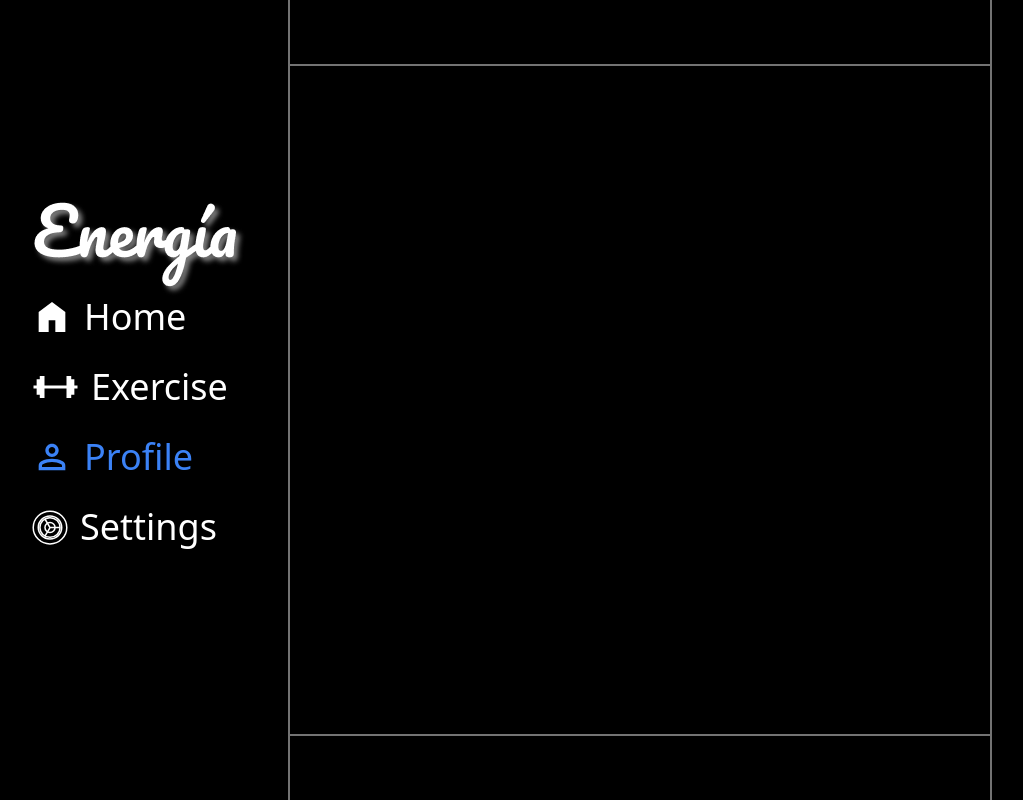
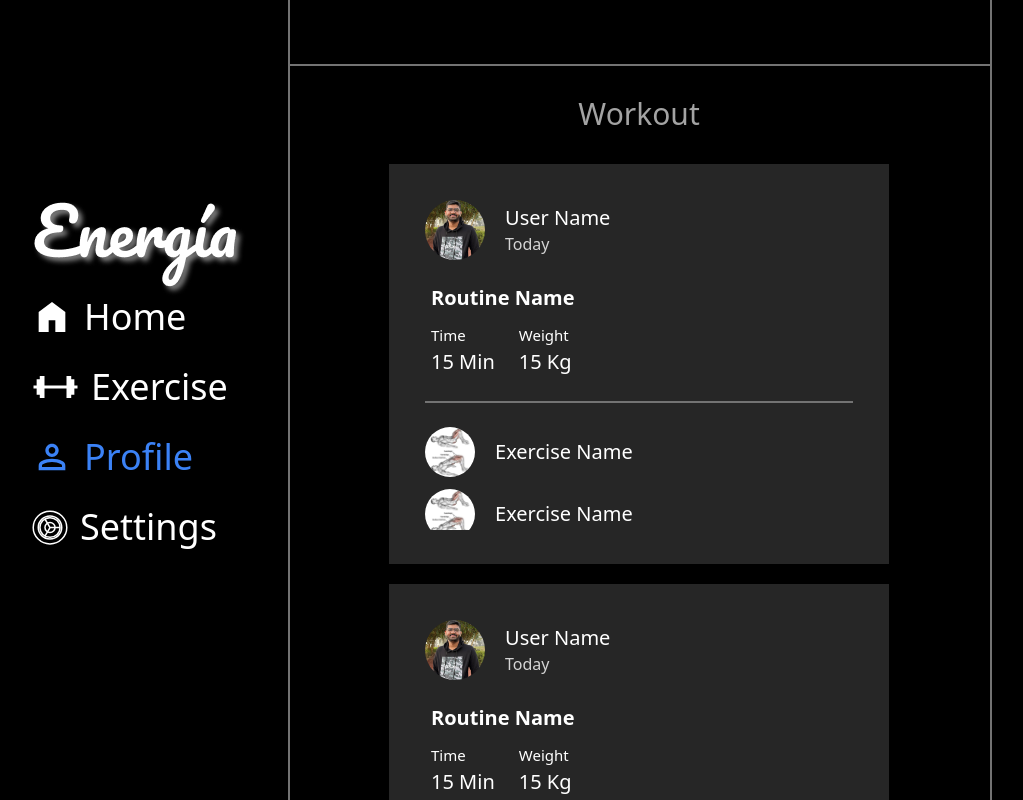
Before and after one commit to pesto-students/front-end-repo-code-kings, a React (Create React App) app: page /profile in a window 1280 px wide. Shown: the whole page, without its empty margins (32-1055 px from the left). Built offline with nearby package versions, Linux system fonts and the light colour scheme.

Commit message:
feat: create profile page

```diff
--- a/src/pages/Profile.jsx
+++ b/src/pages/Profile.jsx
@@ -1,11 +1,26 @@
 import React from 'react'
 import BaseFrameLayout from './components/Baseframe'
 import NavigationMenu from './components/NavigationMenu'
+import WorkoutRecord from './components/WorkoutRecord'
 
 const Profile = () => {
   return (
     <BaseFrameLayout>
-      <NavigationMenu></NavigationMenu>
+      <NavigationMenu />
+      <div className="fixed left-[25.1%] right-[20.25%] top-[8%] h-screen">
+        <div className="text-neutral-400 text-3xl my-8 w-full text-center">
+          Workout
+        </div>
+        <div className="h-screen overflow-hidden">
+          <div className="items-center w-fit mx-auto overflow-y-auto no-scrollbar max-h-screen">
+            <WorkoutRecord />
+            <WorkoutRecord />
+            <WorkoutRecord />
+            <WorkoutRecord />
+            <WorkoutRecord />
+          </div>
+        </div>
+      </div>
     </BaseFrameLayout>
   )
 }
--- a/src/pages/components/Baseframe.jsx
+++ b/src/pages/components/Baseframe.jsx
@@ -15,6 +15,7 @@ const BaseFrameLayout = ({ children }) => {
   const location = useLocation()
 
   const isExercisesRoute = location.pathname === '/exercises'
+  const isProfile = location.pathname === '/profile'
   const isNewRoutineRoute = location.pathname === '/newRoutine'
   const isNewRoutineWithExerciseRoute =
     useBasePath() === '/routine/:id/add-exercises'
@@ -44,7 +45,7 @@ const BaseFrameLayout = ({ children }) => {
           <div className="max-sm:w-full h-0.5 bg-neutral-500  fixed bottom-[46%] w-[40.5%] lg:left-[25%] md:left-[25%]"></div>
           <div className="w-0.5 h-full bg-neutral-500 absolute max-sm:hidden right-[34.4%]"></div>
         </>
-      ) : isExercisesRoute ? (
+      ) : isExercisesRoute || isProfile ? (
         <>
           <div className="max-sm:w-full h-0.5 bg-neutral-500 absolute top-[8%] w-[55%] lg:left-[25%] md:left-[25%]"></div>
           {/* <div className="max-sm:w-full h-0.5 bg-neutral-500  fixed bottom-[8%] w-[55%] lg:left-[25%] md:left-[25%]"></div>  */}
--- /dev/null
+++ b/src/pages/components/ExerciseListItem.jsx
@@ -0,0 +1,18 @@
+import React from 'react'
+
+const ExerciseListItem = () => {
+  return (
+    <div className="flex gap-5 items-center mb-3">
+      <div className="h-[50px] w-[50px] overflow-hidden rounded-full">
+        <img
+          src="/Hip-Bridge.webp"
+          alt="exerciseImage"
+          className="h-full w-full object-cover "
+        />
+      </div>
+      <div className="text-xl">Exercise Name</div>
+    </div>
+  )
+}
+
+export default ExerciseListItem
--- /dev/null
+++ b/src/pages/components/WorkoutRecord.jsx
@@ -0,0 +1,45 @@
+import React from 'react'
+import ExerciseListItem from './ExerciseListItem'
+
+const WorkoutRecord = () => {
+  return (
+    <div className="h-[400px] w-[500px] bg-neutral-800 overflow-hidden mb-5">
+      <div className="px-9 py-9  w-full h-full text-white">
+        <div className="flex items-center gap-5">
+          <div className="avatar w-[60px]  h-[60px] rounded-full  overflow-hidden border-white object-cover">
+            <img
+              src="/pimage.jpg"
+              className="h-[100%] w-[100%] object-cover"
+              alt="profile logo"
+            />
+          </div>
+          <div>
+            <div className="text-xl">User Name</div>
+            <div className="text-neutral-300">Today</div>
+          </div>
+        </div>
+        <div className="pl-[6px] mt-6 font-semibold text-xl">Routine Name</div>
+        <div className="flex pl-[6px] gap-6 mt-3">
+          <div className="flex-col gap-3">
+            <div className="text-[15px]">Time</div>
+            <div className="text-[20px]">15 Min</div>
+          </div>
+          <div className="flex-col gap-3">
+            <div className="text-[15px]">Weight</div>
+            <div className="text-[20px]">15 Kg</div>
+          </div>
+        </div>
+        <div className="h-0.5 w-full bg-neutral-500 mt-6"></div>
+        <div className="mt-6 overflow-y-auto no-scrollbar max-h-[103px] ">
+          <ExerciseListItem />
+          <ExerciseListItem />
+          <ExerciseListItem />
+          <ExerciseListItem />
+          <ExerciseListItem />
+        </div>
+      </div>
+    </div>
+  )
+}
+
+export default WorkoutRecord
```
